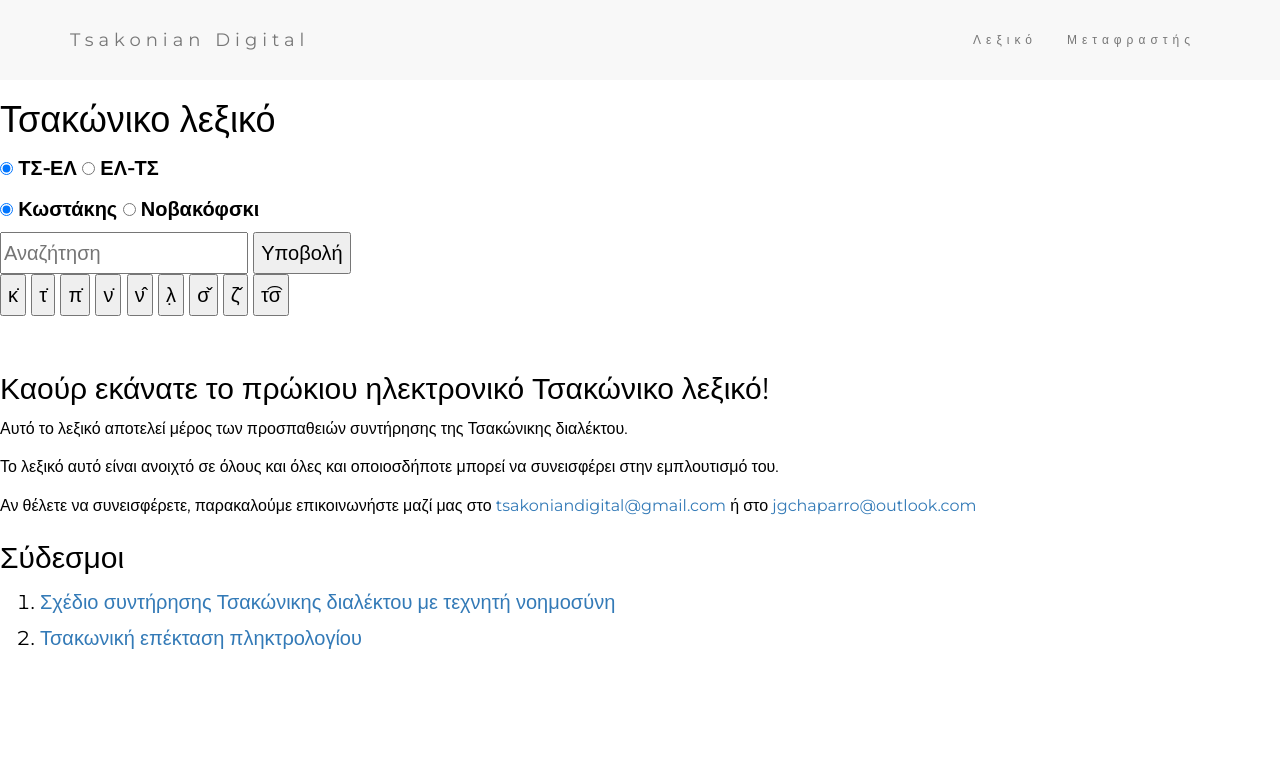
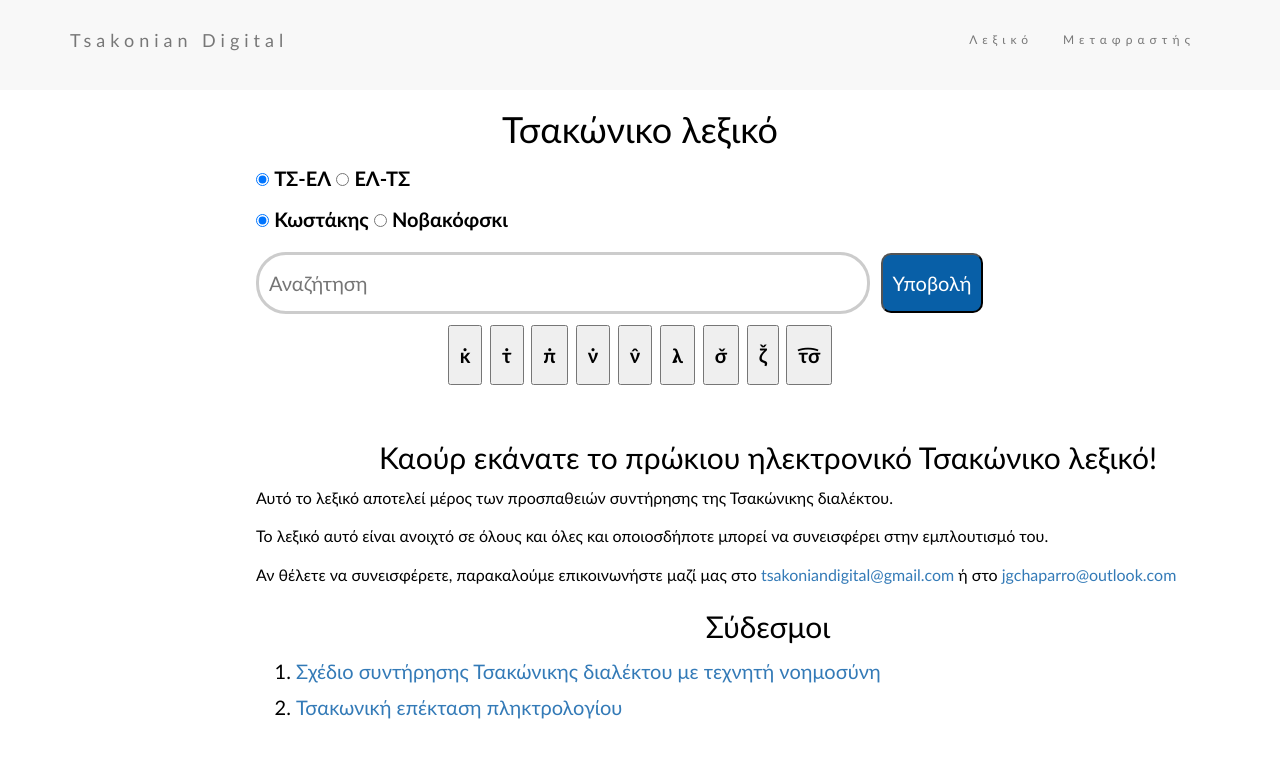
Before and after one commit to jgchaparro/tsakonian_digital, a Django app: page /dictionary/ in a window 1280 px wide. Shown: the top 758 px of the page. Run offline with Django 4.2, Linux system fonts and the light colour scheme; some libraries are stand-ins or nearby versions.

Commit message:
Fixing CSS in main page

```diff
--- a/dictionary/views.py
+++ b/dictionary/views.py
@@ -11,7 +11,7 @@ from .src.obtain_entry_suggestions import obtain_entry_suggestions
 
 def index(request):
     # Load the template
-    template = loader.get_template("dictionary/pages/index.html")
+    template = loader.get_template("dictionary/index.html")
 
     # Set the context
     text_to_show = """
--- a/static/base/assets/css/main.css
+++ b/static/base/assets/css/main.css
@@ -1,5 +1,5 @@
 body {
-    font: 20px Montserrat, sans-serif;
+    font: 20px Calibri, sans-serif;
     line-height: 1.8;
     color: #000000;
   }
--- /dev/null
+++ b/static/dictionary/css/main.css
@@ -0,0 +1,75 @@
+.radio-buttons {
+    padding-left: 20%;
+  }
+
+  .search-bar {
+    margin-top: 10px;
+    font-size: 20px;
+    padding-right: 20%;
+    padding-left: 20%;
+  }
+
+  .search-bar input {
+    width: 80%;
+    padding: 10px;
+    border: 3px solid #ccc;
+    margin-right: 5px;
+    border-radius: 30px;
+  }
+
+  .search-bar button {
+    background-color: #085fa7;
+    color: #fff;
+    padding: 10px;
+    border-radius: 10px;
+    font-size: 20px;
+  }
+
+  .letter-buttons {
+    font-size: 30px;
+    text-align: center;
+    padding-top: 10px;
+  }
+
+  .letter-buttons button {
+    font-family: Calibri;
+    font-size: 20px;
+    padding: 10px;
+    font-weight: 600;
+  }
+
+  .index_text, .translation{
+      padding-left: 20%;
+  }
+
+  h1, h2 {
+    text-align: center;
+  }
+
+  ul {
+    list-style-type: none;
+    padding-left: 0;
+  }
+
+  ul li {
+    margin-bottom: 10px;
+  }
+
+  ul li a {
+    color: #000;
+  }
+
+  ul li a:hover {
+    color: #fff;
+    background-color: #000;
+  }
+
+  .main_info {
+    font-family: Calibri;
+    padding-left: 0%;
+  }
+
+  .translation {
+    font-family: Calibri;
+    font-size: 25px;
+  }
--- a/templates/dictionary/base/base.html
+++ b/templates/dictionary/base/base.html
@@ -1,5 +1,6 @@
 {% extends 'core/base.html' %}
 {% load static %}
+{% block styles %}<link rel="stylesheet" href="{% static 'dictionary/css/main.css' %}">{% endblock %}
 
 {% block title %}Τσακώνικο λεξικό{% endblock %}
 
--- a/tsakonian_digital/settings.py
+++ b/tsakonian_digital/settings.py
@@ -118,6 +118,9 @@ USE_TZ = True
 # https://docs.djangoproject.com/en/4.2/howto/static-files/
 
 STATIC_URL = 'static/'
+STATICFILES_DIRS = [
+    BASE_DIR / 'static',
+]
 
 # Default primary key field type
 # https://docs.djangoproject.com/en/4.2/ref/settings/#default-auto-field
```
Also changed, not shown: static/translator/css/main.css (added, +138 -0 lines), templates/translator/index.html (+3 -144 lines), templates/dictionary/index.html (renamed from templates/dictionary/pages/index.html).
